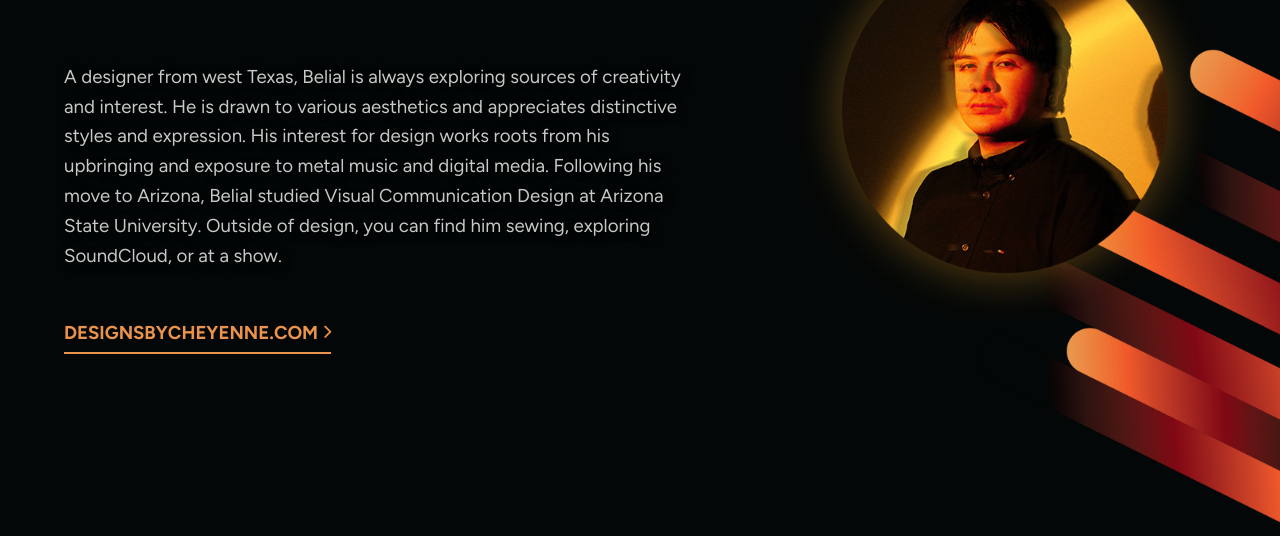
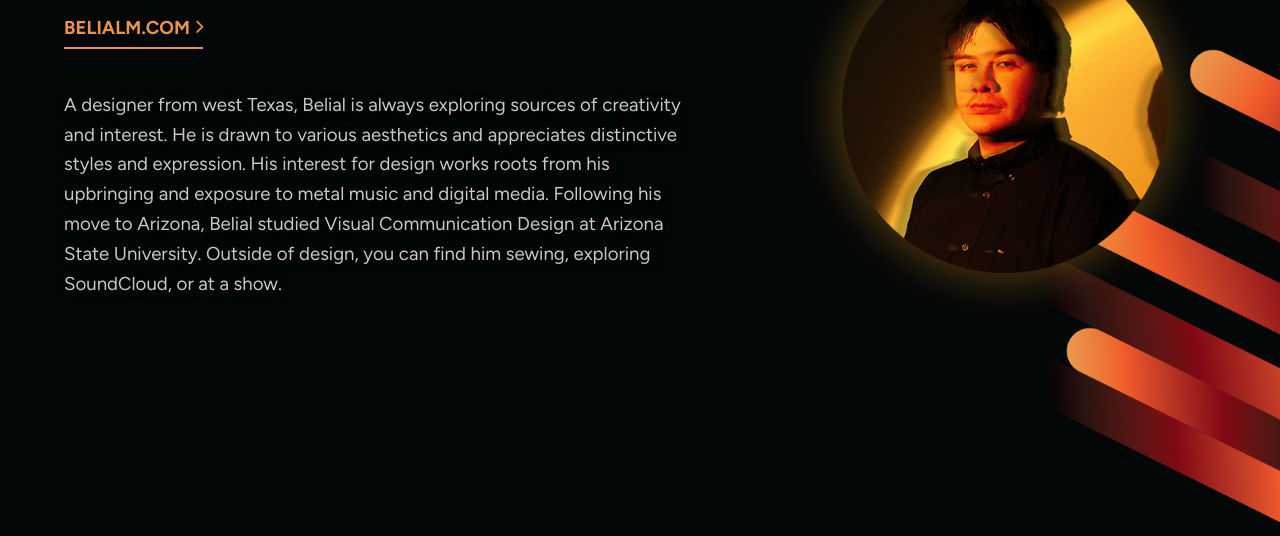
Before and after one commit to avalondays/change-directions-2024, a plain HTML site: page belial-miramontes.html in a window 1280 px wide. Shown: the part 261-797 px from the top of the page. Drawn offline with nearby package versions, Linux system fonts and the light colour scheme.

Commit message:
fix belial site link

```diff
--- a/belial-miramontes.html
+++ b/belial-miramontes.html
@@ -61,13 +61,14 @@
     <section class="student-bio">
       <div class="student-bio-body long-name-sp">
         <h2>Belial Miramontes</h2>
+        <h3><a href="https://belialm.com/" class="underline" target="_blank">belialm.com <i
+          class="fa-solid fa-chevron-right fa-xs"></i></a></h3>
         <p>A designer from west Texas, Belial is always exploring sources of creativity and interest. He is drawn to
           various aesthetics and appreciates distinctive styles and expression. His interest for design works roots from
           his upbringing and exposure to metal music and digital media. Following his move to Arizona, Belial studied
           Visual Communication Design at Arizona State University. Outside of design, you can find him sewing, exploring
           SoundCloud, or at a show.</p>
-          <h3><a href="https://belialm.com/" class="underline" target="_blank">designsbycheyenne.com <i
-            class="fa-solid fa-chevron-right fa-xs"></i></a></h3>
+
       </div>
       <div class="student-bio-img">
         <img class="portrait" src="img/belialmiramontes_portrait.png">
```
